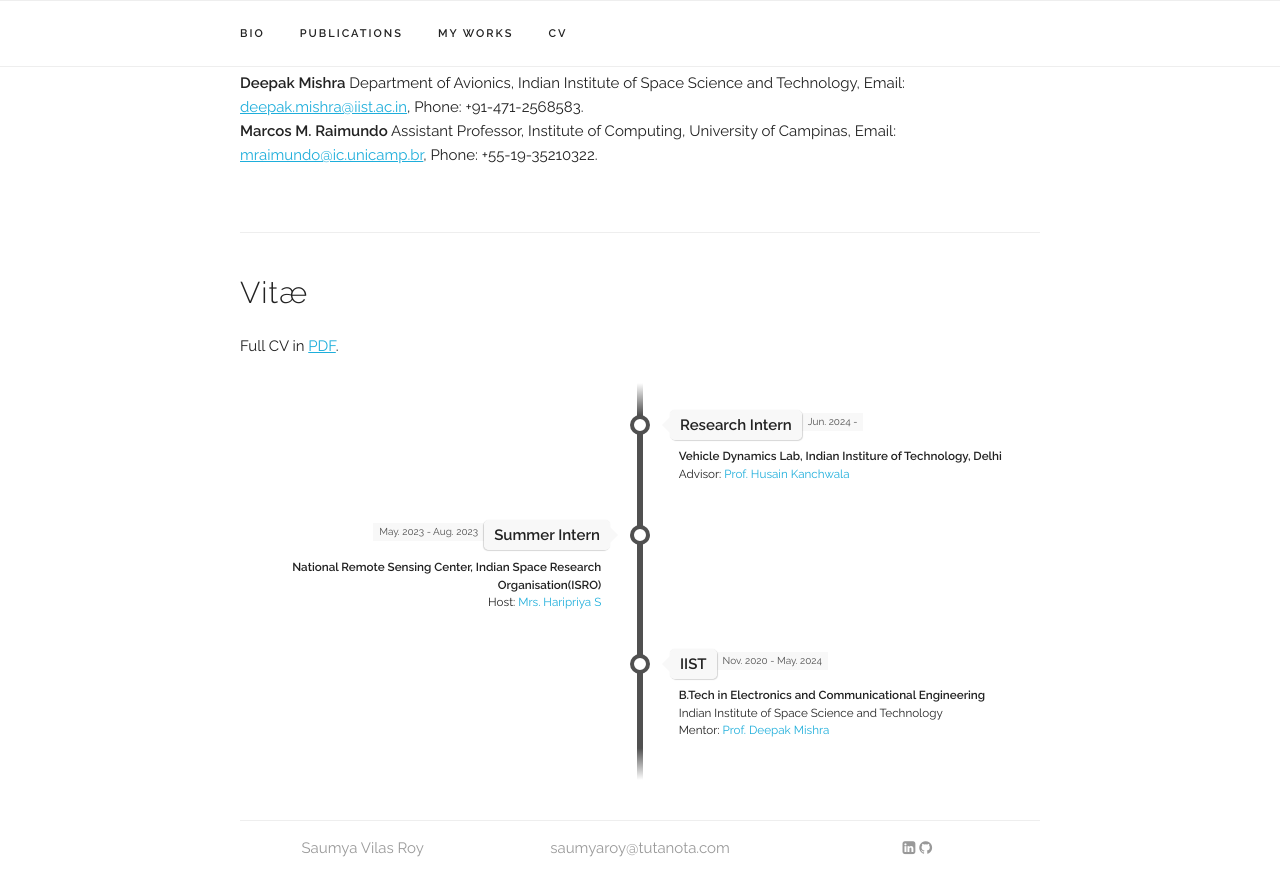
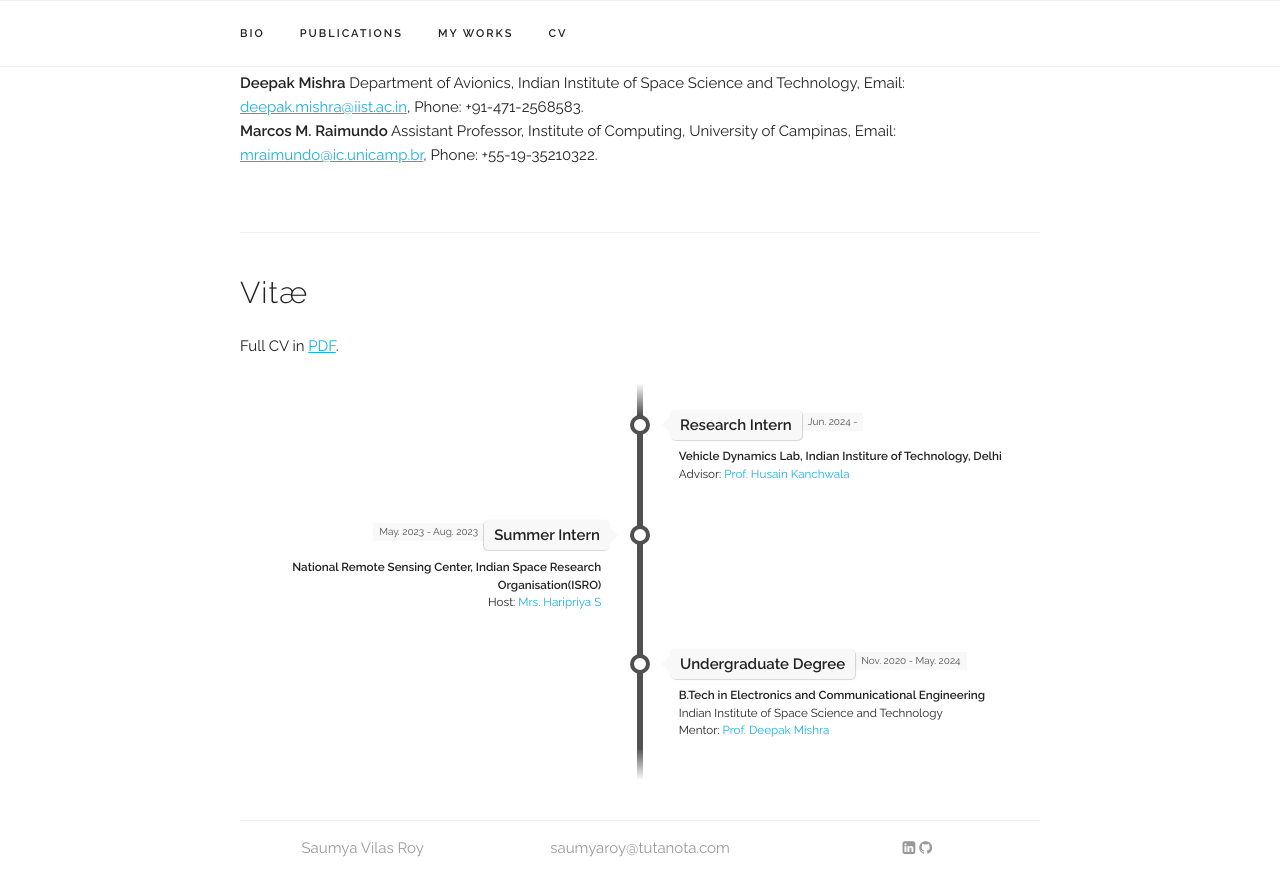
Before and after one commit to kurmananda/saumya, a Jekyll site: the page built from index.html, in a window 1280 px wide and 900 px high, scrolled down 1749 px. Shown: the top 896 px of the window. Built offline with Jekyll 4.4.1, drawn with Linux system fonts in a browser that asks for light colours.

Commit message:
Update experience.yaml

```diff
--- a/_data/experience.yaml
+++ b/_data/experience.yaml
@@ -12,7 +12,7 @@ experiences:
   subtitle: "Host: <a href='#'  style='text-decoration: none;'>Mrs. Haripriya S</a>"
   category: "work"
 
-- place: "IIST"
+- place: "Undergraduate Degree"
   time: "Nov. 2020 - May. 2024"
   title: "B.Tech in Electronics and Communicational Engineering"
   subtitle: "Indian Institute of Space Science and Technology <br>Mentor: <a href='#'  style='text-decoration: none;'>Prof. Deepak Mishra</a> "
```
